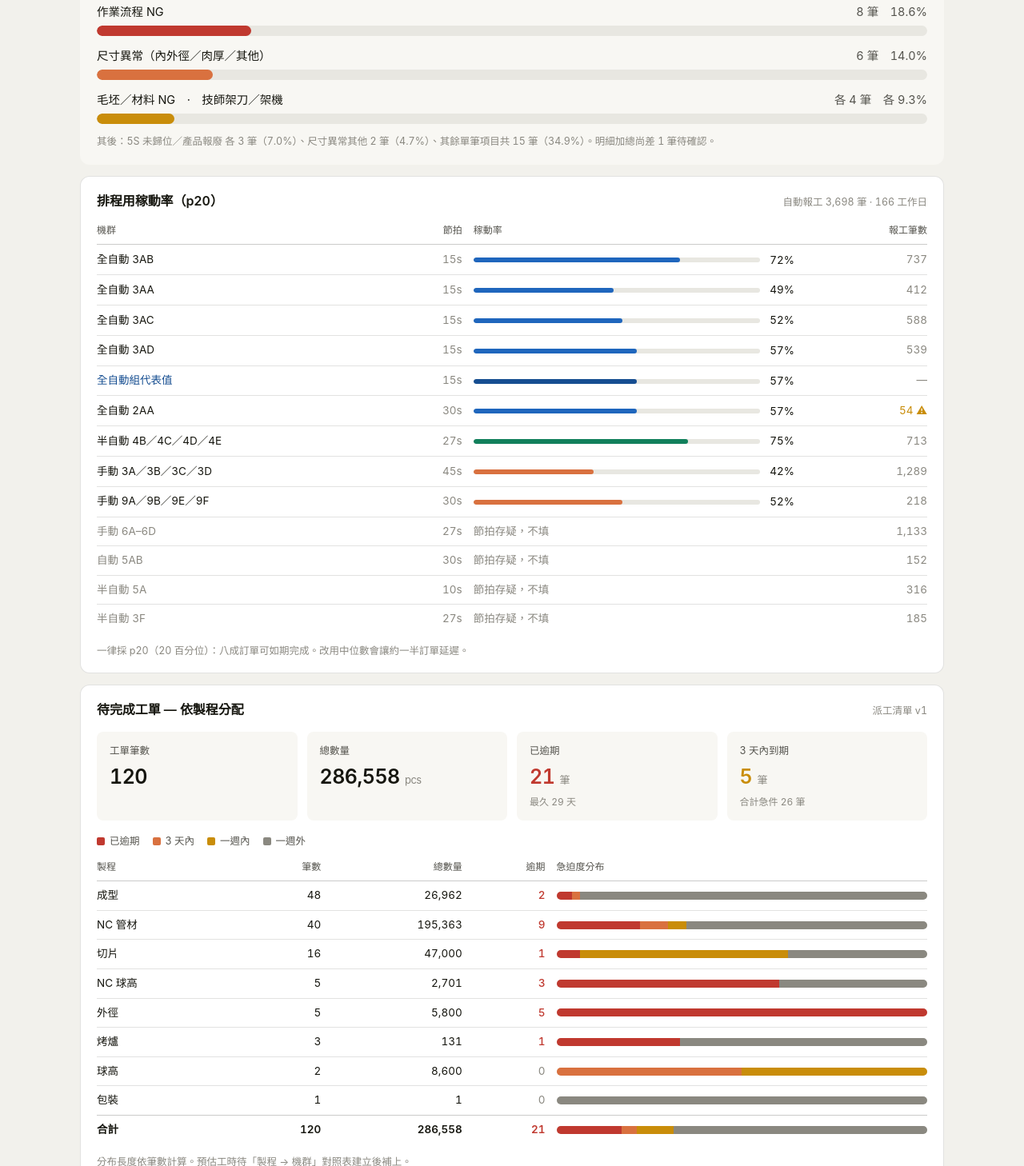
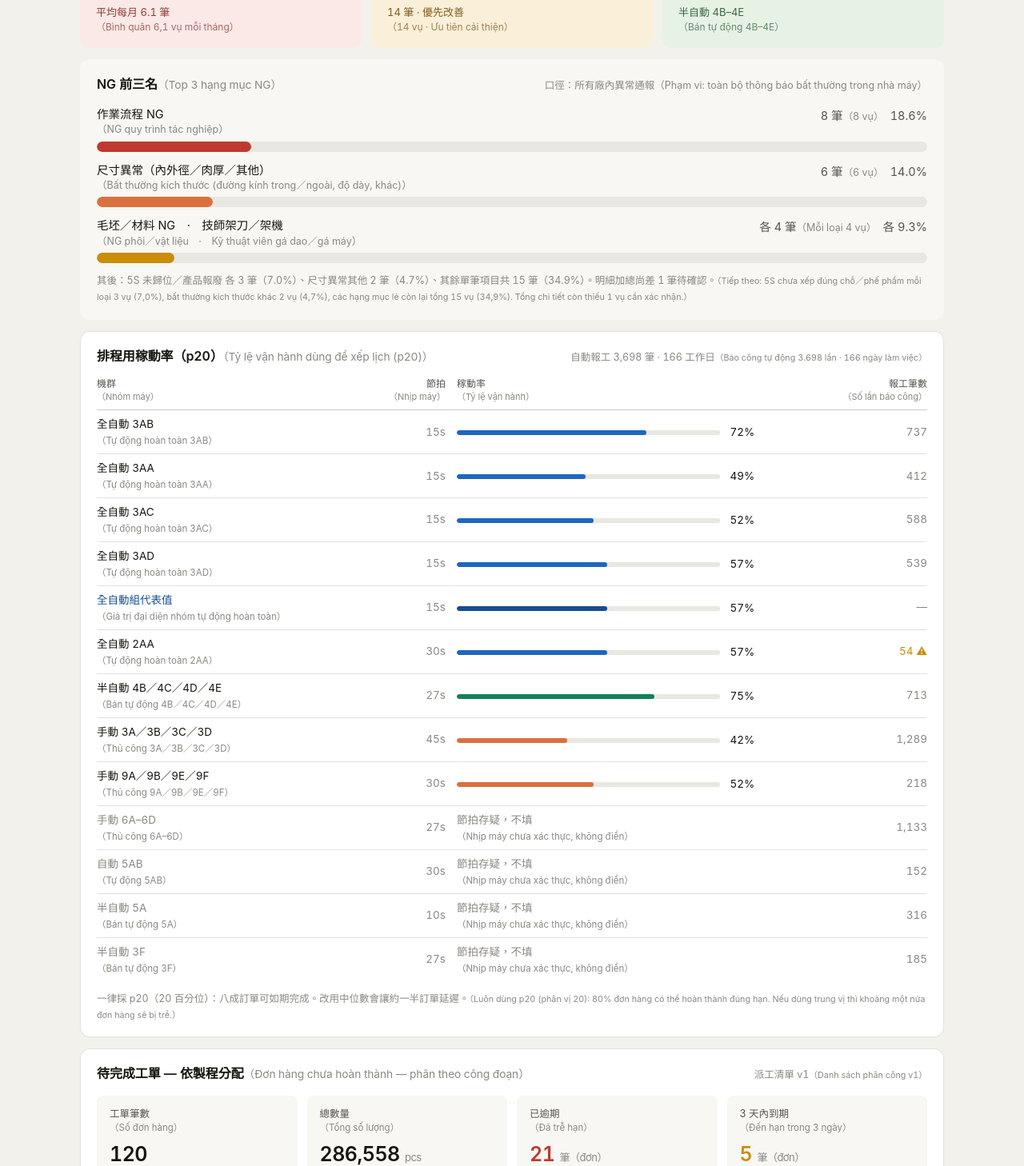
Before and after one commit to esi02sales-ai/production-kpi-dashboard, a plain HTML site: page index.html in a window 1280 px wide. Shown: the part 300-1758 px from the top of the page at 80% size. Drawn offline with Linux system fonts and the light colour scheme.

Commit message:
所有中文加上越南文括弧對照

```diff
--- a/index.html
+++ b/index.html
@@ -3,7 +3,7 @@
 <head>
 <meta charset="utf-8">
 <meta name="viewport" content="width=device-width, initial-scale=1">
-<title>廠內品質與產能日報</title>
+<title>廠內品質與產能日報（Báo cáo ngày chất lượng và năng suất nhà máy）</title>
 <style>
 :root{
   --page:#f2f1ec; --s1:#f8f7f3; --s2:#ffffff; --s0:#e8e7e1;
@@ -51,9 +51,13 @@ body{
 }
 .wrap{max-width:1080px;margin:0 auto}
 
+/* 越南文譯名：字級略小、顏色稍淡，中文仍是主視覺 */
+.vn{font-size:.86em;color:var(--tx3);font-weight:400}
+
 .topbar{display:flex;align-items:flex-end;justify-content:space-between;gap:16px;flex-wrap:wrap;margin-bottom:20px}
 h1{font-size:21px;font-weight:600;letter-spacing:-.01em}
-.stamp{font-size:12.5px;color:var(--tx3);margin-top:2px}
+h1 .vn{display:block;font-size:14px;margin-top:2px}
+.stamp{font-size:12.5px;color:var(--tx3);margin-top:4px}
 .tools{display:flex;gap:8px}
 button{
   font:inherit;font-size:13px;color:var(--tx2);
@@ -73,37 +77,45 @@ h2{font-size:16px;font-weight:600;letter-spacing:-.005em}
 
 .hero{display:grid;grid-template-columns:repeat(3,1fr);gap:12px;margin-bottom:14px}
 .hero>div{border-radius:var(--card);padding:18px 20px}
-.hero .lbl{font-size:13px;font-weight:500}
-.hero .big{font-size:46px;line-height:1.02;font-weight:600;letter-spacing:-.03em;margin:4px 0 2px}
-.hero .sub{font-size:13px}
+.hero .lbl{font-size:13px;font-weight:500;line-height:1.45}
+.hero .lbl .vn{display:block;font-size:12px;color:inherit;opacity:.75}
+.hero .big{font-size:46px;line-height:1.02;font-weight:600;letter-spacing:-.03em;margin:6px 0 2px}
+.hero .sub{font-size:13px;line-height:1.45}
+.hero .sub .vn{display:block;font-size:12px;color:inherit;opacity:.75}
 .h-red{background:var(--bg-red)} .h-red .lbl,.h-red .sub{color:var(--tx-red);opacity:.85} .h-red .big{color:var(--tx-red)}
 .h-amber{background:var(--bg-amber)} .h-amber .lbl,.h-amber .sub{color:var(--tx-amber);opacity:.85} .h-amber .big{color:var(--tx-amber)}
 .h-green{background:var(--bg-green)} .h-green .lbl,.h-green .sub{color:var(--tx-green);opacity:.85} .h-green .big{color:var(--tx-green)}
 
 .rank{display:flex;flex-direction:column;gap:13px}
-.rank .row{display:flex;justify-content:space-between;gap:12px;font-size:14.5px;margin-bottom:6px}
-.rank .row .v{color:var(--tx2);white-space:nowrap}
+.rank .row{display:flex;justify-content:space-between;gap:12px;font-size:14.5px;margin-bottom:6px;align-items:flex-start}
+.rank .row .nm{line-height:1.4}
+.rank .row .nm .vn{display:block;font-size:12.5px}
+.rank .row .v{color:var(--tx2);white-space:nowrap;flex:none}
 .track{height:13px;border-radius:7px;background:var(--s0);overflow:hidden}
 .track>span{display:block;height:100%;border-radius:7px}
 
 .kpis{display:grid;grid-template-columns:repeat(4,1fr);gap:12px;margin-bottom:16px}
 .kpi{background:var(--s1);border-radius:var(--radius);padding:14px 16px}
 .card.flat .kpi{background:var(--s2)}
-.kpi .k{font-size:12.5px;color:var(--tx2)}
-.kpi .n{font-size:25px;font-weight:600;letter-spacing:-.02em;margin-top:2px}
+.kpi .k{font-size:12.5px;color:var(--tx2);line-height:1.45}
+.kpi .k .vn{display:block;font-size:11.5px}
+.kpi .n{font-size:25px;font-weight:600;letter-spacing:-.02em;margin-top:4px}
 .kpi .u{font-size:13px;font-weight:400;color:var(--tx3)}
-.kpi .f{font-size:12px;color:var(--tx3);margin-top:2px}
+.kpi .f{font-size:12px;color:var(--tx3);margin-top:2px;line-height:1.4}
 
 .legend{display:flex;flex-wrap:wrap;gap:16px;font-size:12.5px;color:var(--tx2);margin-bottom:12px}
 .legend span{display:flex;align-items:center;gap:6px}
 .dot{width:10px;height:10px;border-radius:2px;flex:none}
 
 .scroll{overflow-x:auto;-webkit-overflow-scrolling:touch}
-table{width:100%;border-collapse:collapse;font-size:13.5px;min-width:520px}
-th{font-size:12px;font-weight:400;color:var(--tx2);text-align:left;padding:0 0 8px;white-space:nowrap}
-td{padding:7px 0;border-top:1px solid var(--line)}
+table{width:100%;border-collapse:collapse;font-size:13.5px;min-width:700px}
+th{font-size:12px;font-weight:400;color:var(--tx2);text-align:left;padding:0 8px 8px 0;vertical-align:bottom;line-height:1.4}
+th .vn{display:block;font-size:11px}
+td{padding:7px 8px 7px 0;border-top:1px solid var(--line);vertical-align:middle}
+td .vn{display:block;font-size:11.5px}
 tr:first-child th{border-bottom:1px solid var(--line2)}
 .num{text-align:right;white-space:nowrap}
+th.num,td.num{padding-right:0}
 .dim{color:var(--tx3)}
 .warn{color:var(--amber)} .bad{color:var(--red);font-weight:500}
 tr.sum td{border-top:1px solid var(--line2);font-weight:600}
@@ -139,56 +151,69 @@ tr.off td{color:var(--tx3)}
 
   <div class="topbar">
     <div>
-      <h1>廠內品質與產能日報</h1>
+      <h1>廠內品質與產能日報<span class="vn">（Báo cáo ngày chất lượng và năng suất nhà máy）</span></h1>
       <p class="stamp" id="stamp"></p>
     </div>
     <div class="tools">
-      <button id="theme" aria-label="切換深色或淺色模式">深／淺色</button>
-      <button onclick="window.print()">列印</button>
+      <button id="theme" aria-label="切換深色或淺色模式（Chuyển chế độ sáng hoặc tối）">深／淺色<span class="vn">（Sáng／Tối）</span></button>
+      <button onclick="window.print()">列印<span class="vn">（In）</span></button>
     </div>
   </div>
 
   <noscript>
-    <p class="note">此頁由 JavaScript 依 DATA 產生表格，請開啟 JavaScript 後檢視。</p>
+    <p class="note">此頁由 JavaScript 依 DATA 產生表格，請開啟 JavaScript 後檢視。<span class="vn">（Trang này tạo bảng bằng JavaScript theo DATA, vui lòng bật JavaScript rồi xem lại.）</span></p>
   </noscript>
 
   <div class="hero" id="hero"></div>
 
   <section class="sec card flat">
-    <div class="hd"><h2>NG 前三名</h2><span class="meta">口徑：所有廠內異常通報</span></div>
+    <div class="hd">
+      <h2>NG 前三名<span class="vn">（Top 3 hạng mục NG）</span></h2>
+      <span class="meta">口徑：所有廠內異常通報（Phạm vi: toàn bộ thông báo bất thường trong nhà máy）</span>
+    </div>
     <div class="rank" id="rank"></div>
     <p class="note" id="ngNote"></p>
   </section>
 
   <section class="sec card">
-    <div class="hd"><h2>排程用稼動率（p20）</h2><span class="meta" id="utilMeta"></span></div>
+    <div class="hd">
+      <h2>排程用稼動率（p20）<span class="vn">（Tỷ lệ vận hành dùng để xếp lịch (p20)）</span></h2>
+      <span class="meta" id="utilMeta"></span>
+    </div>
     <div class="scroll">
       <table>
         <thead><tr>
-          <th style="width:32%">機群</th><th class="num" style="width:12%">節拍</th>
-          <th class="pad" style="width:40%">稼動率</th><th class="num" style="width:16%">報工筆數</th>
+          <th style="width:30%">機群<span class="vn">（Nhóm máy）</span></th>
+          <th class="num" style="width:12%">節拍<span class="vn">（Nhịp máy）</span></th>
+          <th class="pad" style="width:38%">稼動率<span class="vn">（Tỷ lệ vận hành）</span></th>
+          <th class="num" style="width:20%">報工筆數<span class="vn">（Số lần báo công）</span></th>
         </tr></thead>
         <tbody id="utilBody"></tbody>
       </table>
     </div>
-    <p class="note">一律採 p20（20 百分位）：八成訂單可如期完成。改用中位數會讓約一半訂單延遲。</p>
+    <p class="note">一律採 p20（20 百分位）：八成訂單可如期完成。改用中位數會讓約一半訂單延遲。<span class="vn">（Luôn dùng p20 (phân vị 20): 80% đơn hàng có thể hoàn thành đúng hạn. Nếu dùng trung vị thì khoảng một nửa đơn hàng sẽ bị trễ.）</span></p>
   </section>
 
   <section class="sec card">
-    <div class="hd"><h2>待完成工單 — 依製程分配</h2><span class="meta" id="wipMeta"></span></div>
+    <div class="hd">
+      <h2>待完成工單 — 依製程分配<span class="vn">（Đơn hàng chưa hoàn thành — phân theo công đoạn）</span></h2>
+      <span class="meta" id="wipMeta"></span>
+    </div>
     <div class="kpis" id="wipKpis"></div>
     <div class="legend" id="wipLegend"></div>
     <div class="scroll">
       <table>
         <thead><tr>
-          <th style="width:16%">製程</th><th class="num" style="width:11%">筆數</th>
-          <th class="num" style="width:17%">總數量</th><th class="num" style="width:10%">逾期</th>
-          <th class="pad" style="width:46%">急迫度分布</th>
+          <th style="width:20%">製程<span class="vn">（Công đoạn）</span></th>
+          <th class="num" style="width:10%">筆數<span class="vn">（Số đơn）</span></th>
+          <th class="num" style="width:15%">總數量<span class="vn">（Tổng số lượng）</span></th>
+          <th class="num" style="width:11%">逾期<span class="vn">（Trễ hạn）</span></th>
+          <th class="pad" style="width:44%">急迫度分布<span class="vn">（Phân bố mức độ gấp）</span></th>
         </tr></thead>
         <tbody id="wipBody"></tbody>
       </table>
     </div>
-    <p class="note">分布長度依筆數計算。預估工時待「製程 → 機群」對照表建立後補上。</p>
+    <p class="note">分布長度依筆數計算。預估工時待「製程 → 機群」對照表建立後補上。<span class="vn">（Độ dài phân bố tính theo số đơn. Giờ công dự kiến sẽ bổ sung sau khi lập bảng đối chiếu "công đoạn → nhóm máy".）</span></p>
   </section>
 
 </div>
@@ -196,105 +221,138 @@ tr.off td{color:var(--tx3)}
 <script>
 /* ═══════════════════════════════════════════════════════════
    資料區 — 每日只需要改這個 DATA 物件，版面會自動重繪
+   每個文字欄位都有 vn 對應欄，放越南文譯名（會顯示在括弧內）
    ═══════════════════════════════════════════════════════════ */
 const DATA = {
   updated: "2026-07-30",
   source: "NG 2026/01–07　·　報工 2025/12/23–2026/07/09　·　派工清單 v1",
+  sourceVn: "NG 2026/01–07　·　Báo công 2025/12/23–2026/07/09　·　Danh sách phân công v1",
 
   hero: [
-    { tone:"red",   label:"NG 事件總數",   value:"43",  sub:"平均每月 6.1 筆" },
-    { tone:"amber", label:"流程＋尺寸佔比", value:"33%", sub:"14 筆 · 優先改善" },
-    { tone:"green", label:"最佳機群稼動率", value:"75%", sub:"半自動 4B–4E" }
+    { tone:"red",   label:"NG 事件總數",   labelVn:"Tổng số vụ NG",
+      value:"43",  sub:"平均每月 6.1 筆",  subVn:"Bình quân 6,1 vụ mỗi tháng" },
+    { tone:"amber", label:"流程＋尺寸佔比", labelVn:"Tỷ lệ quy trình + kích thước",
+      value:"33%", sub:"14 筆 · 優先改善",  subVn:"14 vụ · Ưu tiên cải thiện" },
+    { tone:"green", label:"最佳機群稼動率", labelVn:"Tỷ lệ vận hành cao nhất",
+      value:"75%", sub:"半自動 4B–4E",     subVn:"Bán tự động 4B–4E" }
   ],
 
   ngTotal: 43,
   ngTop: [
-    { name:"作業流程 NG",                  count:8, color:"red" },
-    { name:"尺寸異常（內外徑／肉厚／其他）", count:6, color:"orange" },
-    { name:"毛坯／材料 NG　·　技師架刀／架機", count:4, color:"amber", note:"各 4 筆" }
+    { name:"作業流程 NG", nameVn:"NG quy trình tác nghiệp", count:8, color:"red" },
+    { name:"尺寸異常（內外徑／肉厚／其他）",
+      nameVn:"Bất thường kích thước (đường kính trong／ngoài, độ dày, khác)",
+      count:6, color:"orange" },
+    { name:"毛坯／材料 NG　·　技師架刀／架機",
+      nameVn:"NG phôi／vật liệu　·　Kỹ thuật viên gá dao／gá máy",
+      count:4, color:"amber", note:"各 4 筆", noteVn:"Mỗi loại 4 vụ" }
   ],
   ngNote: "其後：5S 未歸位／產品報廢 各 3 筆（7.0%）、尺寸異常其他 2 筆（4.7%）、其餘單筆項目共 15 筆（34.9%）。明細加總尚差 1 筆待確認。",
+  ngNoteVn: "Tiếp theo: 5S chưa xếp đúng chỗ／phế phẩm mỗi loại 3 vụ (7,0%), bất thường kích thước khác 2 vụ (4,7%), các hạng mục lẻ còn lại tổng 15 vụ (34,9%). Tổng chi tiết còn thiếu 1 vụ cần xác nhận.",
 
   utilMeta: "自動報工 3,698 筆 · 166 工作日",
+  utilMetaVn: "Báo công tự động 3.698 lần · 166 ngày làm việc",
   util: [
-    { name:"全自動 3AB",            tact:"15s", rate:72, n:737,  kind:"auto" },
-    { name:"全自動 3AA",            tact:"15s", rate:49, n:412,  kind:"auto" },
-    { name:"全自動 3AC",            tact:"15s", rate:52, n:588,  kind:"auto" },
-    { name:"全自動 3AD",            tact:"15s", rate:57, n:539,  kind:"auto" },
-    { name:"全自動組代表值",         tact:"15s", rate:57, n:null, kind:"rep" },
-    { name:"全自動 2AA",            tact:"30s", rate:57, n:54,   kind:"auto", lowSample:true },
-    { name:"半自動 4B／4C／4D／4E",  tact:"27s", rate:75, n:713,  kind:"semi" },
-    { name:"手動 3A／3B／3C／3D",    tact:"45s", rate:42, n:1289, kind:"manual" },
-    { name:"手動 9A／9B／9E／9F",    tact:"30s", rate:52, n:218,  kind:"manual" },
-    { name:"手動 6A–6D",            tact:"27s", rate:null, n:1133, kind:"manual" },
-    { name:"自動 5AB",              tact:"30s", rate:null, n:152,  kind:"auto" },
-    { name:"半自動 5A",             tact:"10s", rate:null, n:316,  kind:"semi" },
-    { name:"半自動 3F",             tact:"27s", rate:null, n:185,  kind:"semi" }
+    { name:"全自動 3AB",  nameVn:"Tự động hoàn toàn 3AB", tact:"15s", rate:72, n:737,  kind:"auto" },
+    { name:"全自動 3AA",  nameVn:"Tự động hoàn toàn 3AA", tact:"15s", rate:49, n:412,  kind:"auto" },
+    { name:"全自動 3AC",  nameVn:"Tự động hoàn toàn 3AC", tact:"15s", rate:52, n:588,  kind:"auto" },
+    { name:"全自動 3AD",  nameVn:"Tự động hoàn toàn 3AD", tact:"15s", rate:57, n:539,  kind:"auto" },
+    { name:"全自動組代表值", nameVn:"Giá trị đại diện nhóm tự động hoàn toàn",
+      tact:"15s", rate:57, n:null, kind:"rep" },
+    { name:"全自動 2AA",  nameVn:"Tự động hoàn toàn 2AA", tact:"30s", rate:57, n:54, kind:"auto", lowSample:true },
+    { name:"半自動 4B／4C／4D／4E", nameVn:"Bán tự động 4B／4C／4D／4E", tact:"27s", rate:75, n:713,  kind:"semi" },
+    { name:"手動 3A／3B／3C／3D",   nameVn:"Thủ công 3A／3B／3C／3D",   tact:"45s", rate:42, n:1289, kind:"manual" },
+    { name:"手動 9A／9B／9E／9F",   nameVn:"Thủ công 9A／9B／9E／9F",   tact:"30s", rate:52, n:218,  kind:"manual" },
+    { name:"手動 6A–6D",  nameVn:"Thủ công 6A–6D",        tact:"27s", rate:null, n:1133, kind:"manual" },
+    { name:"自動 5AB",    nameVn:"Tự động 5AB",           tact:"30s", rate:null, n:152,  kind:"auto" },
+    { name:"半自動 5A",   nameVn:"Bán tự động 5A",        tact:"10s", rate:null, n:316,  kind:"semi" },
+    { name:"半自動 3F",   nameVn:"Bán tự động 3F",        tact:"27s", rate:null, n:185,  kind:"semi" }
   ],
 
   wipMeta: "派工清單 v1",
+  wipMetaVn: "Danh sách phân công v1",
   wipMaxOverdueDays: 29,
   /* urgency 依序：已逾期、3 天內、一週內、一週外（筆數） */
   wip: [
-    { proc:"成型",     qty:26962,  urgency:[2,1,0,45] },
-    { proc:"NC 管材",  qty:195363, urgency:[9,3,2,26] },
-    { proc:"切片",     qty:47000,  urgency:[1,0,9,6]  },
-    { proc:"NC 球高",  qty:2701,   urgency:[3,0,0,2]  },
-    { proc:"外徑",     qty:5800,   urgency:[5,0,0,0]  },
-    { proc:"烤爐",     qty:131,    urgency:[1,0,0,2]  },
-    { proc:"球高",     qty:8600,   urgency:[0,1,1,0]  },
-    { proc:"包裝",     qty:1,      urgency:[0,0,0,1]  }
+    { proc:"成型",    procVn:"Tạo hình",            qty:26962,  urgency:[2,1,0,45] },
+    { proc:"NC 管材", procVn:"Ống NC",              qty:195363, urgency:[9,3,2,26] },
+    { proc:"切片",    procVn:"Cắt lát",             qty:47000,  urgency:[1,0,9,6]  },
+    { proc:"NC 球高", procVn:"Độ cao bi NC",        qty:2701,   urgency:[3,0,0,2]  },
+    { proc:"外徑",    procVn:"Đường kính ngoài",    qty:5800,   urgency:[5,0,0,0]  },
+    { proc:"烤爐",    procVn:"Lò sấy",              qty:131,    urgency:[1,0,0,2]  },
+    { proc:"球高",    procVn:"Độ cao bi",           qty:8600,   urgency:[0,1,1,0]  },
+    { proc:"包裝",    procVn:"Đóng gói",            qty:1,      urgency:[0,0,0,1]  }
   ]
+};
+
+/* 固定用語的中越對照 */
+const T = {
+  updated:   { zh:"更新於",        vn:"Cập nhật" },
+  noTact:    { zh:"節拍存疑，不填", vn:"Nhịp máy chưa xác thực, không điền" },
+  orders:    { zh:"工單筆數",      vn:"Số đơn hàng" },
+  totalQty:  { zh:"總數量",        vn:"Tổng số lượng" },
+  overdue:   { zh:"已逾期",        vn:"Đã trễ hạn" },
+  due3:      { zh:"3 天內到期",    vn:"Đến hạn trong 3 ngày" },
+  longest:   { zh:"最久",          vn:"Lâu nhất" },
+  days:      { zh:"天",            vn:"ngày" },
+  rushTotal: { zh:"合計急件",      vn:"Tổng đơn gấp" },
+  unit:      { zh:"筆",            vn:"đơn" },   /* 工單用 */
+  unitNg:    { zh:"筆",            vn:"vụ" },    /* NG 事件用 */
+  sum:       { zh:"合計",          vn:"Tổng cộng" }
 };
 
 /* ═══════════════════════════════════════════════════════════
    繪製
    ═══════════════════════════════════════════════════════════ */
 const URGENCY = [
-  { key:"已逾期", css:"var(--red)" },
-  { key:"3 天內", css:"var(--orange)" },
-  { key:"一週內", css:"var(--amber)" },
-  { key:"一週外", css:"var(--gray)" }
+  { key:"已逾期", vn:"Đã trễ hạn",   css:"var(--red)" },
+  { key:"3 天內", vn:"Trong 3 ngày", css:"var(--orange)" },
+  { key:"一週內", vn:"Trong 1 tuần", css:"var(--amber)" },
+  { key:"一週外", vn:"Ngoài 1 tuần", css:"var(--gray)" }
 ];
 const KIND = { auto:"var(--blue)", semi:"var(--green)", manual:"var(--orange)", rep:"var(--blue-d)" };
 const el = id => document.getElementById(id);
 const n0 = v => v.toLocaleString("en-US");
 const esc = s => String(s).replace(/[&<>"]/g, c => ({ "&":"&amp;","<":"&lt;",">":"&gt;",'"':"&quot;" }[c]));
+/* 中文 + 括弧越南文 */
+const vn = t => t ? `<span class="vn">（${esc(t)}）</span>` : "";
+const bi = (zh, viet) => esc(zh) + vn(viet);
 
-el("stamp").textContent = "更新於 " + DATA.updated + "　·　" + DATA.source;
-el("utilMeta").textContent = DATA.utilMeta;
-el("wipMeta").textContent = DATA.wipMeta;
+el("stamp").innerHTML = bi(T.updated.zh, T.updated.vn) + " " + esc(DATA.updated) +
+  "　·　" + esc(DATA.source) + vn(DATA.sourceVn);
+el("utilMeta").innerHTML = bi(DATA.utilMeta, DATA.utilMetaVn);
+el("wipMeta").innerHTML = bi(DATA.wipMeta, DATA.wipMetaVn);
 
 el("hero").innerHTML = DATA.hero.map(h => `
   <div class="h-${h.tone}">
-    <p class="lbl">${esc(h.label)}</p>
+    <p class="lbl">${bi(h.label, h.labelVn)}</p>
     <p class="big">${esc(h.value)}</p>
-    <p class="sub">${esc(h.sub)}</p>
+    <p class="sub">${bi(h.sub, h.subVn)}</p>
   </div>`).join("");
 
 el("rank").innerHTML = DATA.ngTop.map(r => {
   const pct = r.count / DATA.ngTotal * 100;
-  const lbl = (r.note ? r.note : r.count + " 筆") + "　" +
-              (r.note ? "各 " : "") + pct.toFixed(1) + "%";
+  const cnt = r.note ? bi(r.note, r.noteVn) : esc(r.count + " 筆") + vn(r.count + " " + T.unitNg.vn);
+  const lbl = cnt + "　" + (r.note ? "各 " : "") + pct.toFixed(1) + "%";
   return `<div>
-    <div class="row"><span>${esc(r.name)}</span><span class="v">${esc(lbl)}</span></div>
+    <div class="row"><span class="nm">${bi(r.name, r.nameVn)}</span><span class="v">${lbl}</span></div>
     <div class="track"><span style="width:${pct.toFixed(1)}%;background:var(--${r.color})"></span></div>
   </div>`;
 }).join("");
-el("ngNote").textContent = DATA.ngNote;
+el("ngNote").innerHTML = bi(DATA.ngNote, DATA.ngNoteVn);
 
 el("utilBody").innerHTML = DATA.util.map(u => {
   const off = u.rate === null;
   const col = KIND[u.kind];
   const cell = off
-    ? `<td class="pad dim">節拍存疑，不填</td>`
+    ? `<td class="pad dim">${bi(T.noTact.zh, T.noTact.vn)}</td>`
     : `<td class="pad"><span class="bar"><span class="t"><i style="width:${u.rate}%;background:${col}"></i></span><span class="p">${u.rate}%</span></span></td>`;
   const nCell = u.n === null
     ? `<td class="num dim">—</td>`
     : `<td class="num ${u.lowSample ? "warn" : "dim"}">${n0(u.n)}${u.lowSample ? " ⚠" : ""}</td>`;
   const nm = u.kind === "rep"
-    ? `<td style="color:${col};font-weight:500">${esc(u.name)}</td>`
-    : `<td>${esc(u.name)}</td>`;
+    ? `<td style="color:${col};font-weight:500">${bi(u.name, u.nameVn)}</td>`
+    : `<td>${bi(u.name, u.nameVn)}</td>`;
   return `<tr class="${off ? "off" : ""}">${nm}<td class="num dim">${u.tact}</td>${cell}${nCell}</tr>`;
 }).join("");
 
@@ -307,13 +365,17 @@ const tot = rows.reduce((a,r) => ({
 }), { count:0, qty:0, urgency:[0,0,0,0] });
 
 el("wipKpis").innerHTML = `
-  <div class="kpi"><p class="k">工單筆數</p><p class="n">${n0(tot.count)}</p></div>
-  <div class="kpi"><p class="k">總數量</p><p class="n">${n0(tot.qty)} <span class="u">pcs</span></p></div>
-  <div class="kpi"><p class="k">已逾期</p><p class="n" style="color:var(--red)">${tot.urgency[0]} <span class="u">筆</span></p><p class="f">最久 ${DATA.wipMaxOverdueDays} 天</p></div>
-  <div class="kpi"><p class="k">3 天內到期</p><p class="n" style="color:var(--amber)">${tot.urgency[1]} <span class="u">筆</span></p><p class="f">合計急件 ${tot.urgency[0] + tot.urgency[1]} 筆</p></div>`;
+  <div class="kpi"><p class="k">${bi(T.orders.zh, T.orders.vn)}</p><p class="n">${n0(tot.count)}</p></div>
+  <div class="kpi"><p class="k">${bi(T.totalQty.zh, T.totalQty.vn)}</p><p class="n">${n0(tot.qty)} <span class="u">pcs</span></p></div>
+  <div class="kpi"><p class="k">${bi(T.overdue.zh, T.overdue.vn)}</p>
+    <p class="n" style="color:var(--red)">${tot.urgency[0]} <span class="u">筆（${T.unit.vn}）</span></p>
+    <p class="f">${T.longest.zh} ${DATA.wipMaxOverdueDays} ${T.days.zh}（${T.longest.vn} ${DATA.wipMaxOverdueDays} ${T.days.vn}）</p></div>
+  <div class="kpi"><p class="k">${bi(T.due3.zh, T.due3.vn)}</p>
+    <p class="n" style="color:var(--amber)">${tot.urgency[1]} <span class="u">筆（${T.unit.vn}）</span></p>
+    <p class="f">${T.rushTotal.zh} ${tot.urgency[0] + tot.urgency[1]} ${T.unit.zh}（${T.rushTotal.vn}: ${tot.urgency[0] + tot.urgency[1]}）</p></div>`;
 
 el("wipLegend").innerHTML = URGENCY.map(u =>
-  `<span><i class="dot" style="background:${u.css}"></i>${u.key}</span>`).join("");
+  `<span><i class="dot" style="background:${u.css}"></i>${bi(u.key, u.vn)}</span>`).join("");
 
 const stack = (urg, count) => `<td class="pad"><span class="stack">` +
   urg.map((v,i) => v ? `<i style="width:${(v/count*100).toFixed(1)}%;background:${URGENCY[i].css}"></i>` : "").join("") +
@@ -321,14 +383,14 @@ const stack = (urg, count) => `<td class="pad"><span class="stack">` +
 
 el("wipBody").innerHTML = rows.map(r => `
   <tr>
-    <td>${esc(r.proc)}</td>
+    <td>${bi(r.proc, r.procVn)}</td>
     <td class="num">${n0(r.count)}</td>
     <td class="num">${n0(r.qty)}</td>
     <td class="num ${r.urgency[0] ? "bad" : "dim"}">${r.urgency[0]}</td>
     ${stack(r.urgency, r.count)}
   </tr>`).join("") + `
   <tr class="sum">
-    <td>合計</td>
+    <td>${bi(T.sum.zh, T.sum.vn)}</td>
     <td class="num">${n0(tot.count)}</td>
     <td class="num">${n0(tot.qty)}</td>
     <td class="num bad">${tot.urgency[0]}</td>
```
